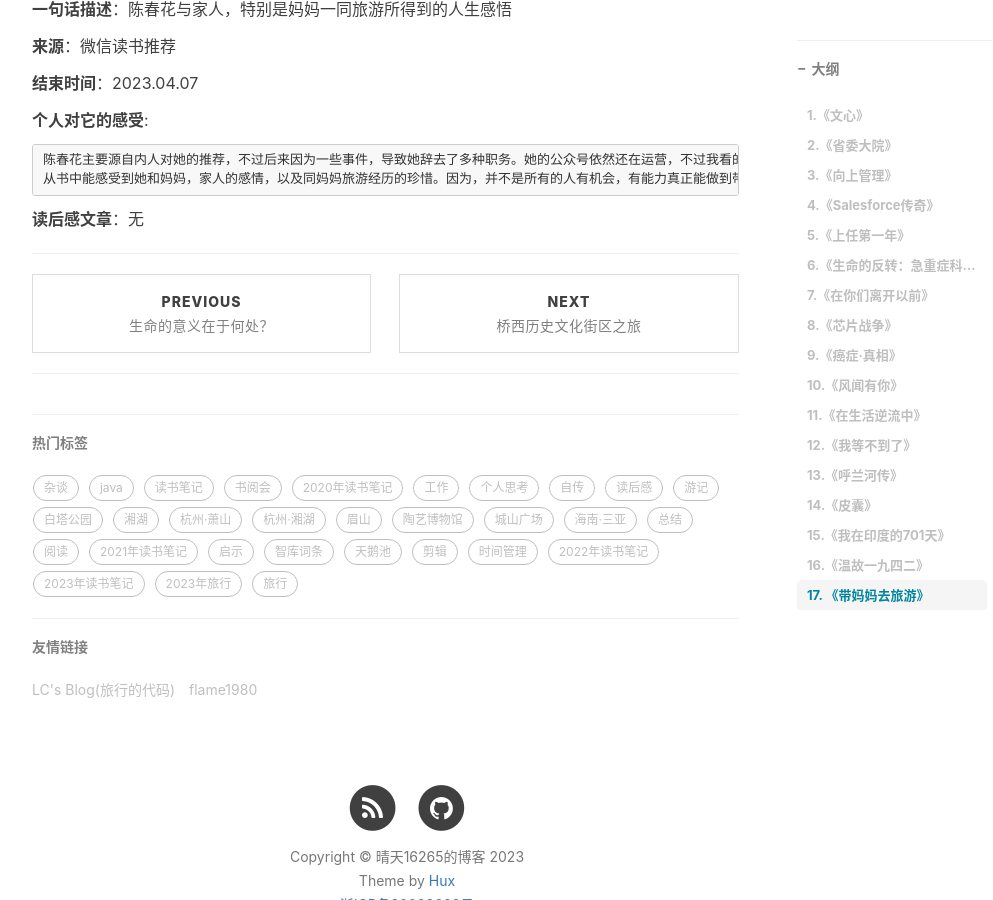
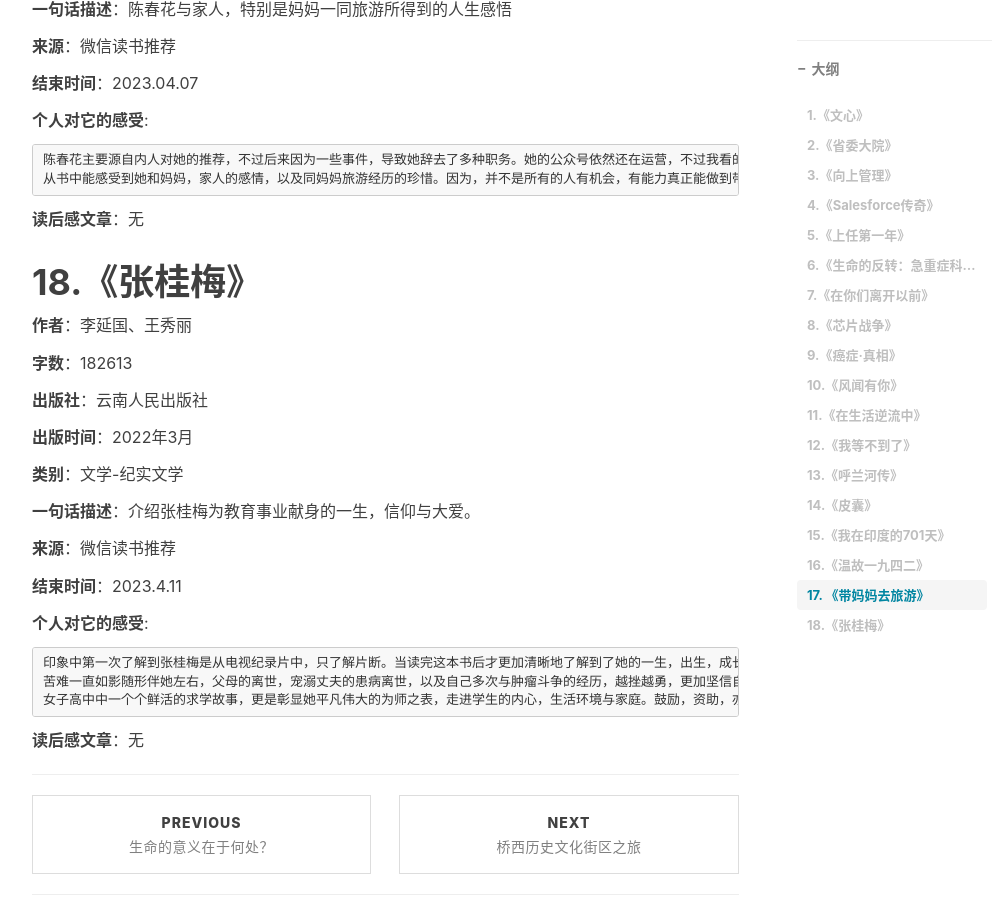
Before and after one commit to qingtian/qingtian.github.com, a Jekyll site: the page built from _posts/2023-02-25-tracking-of-reading-list-in-2023.md, in a window 1280 px wide and 900 px high, scrolled down 9745 px. Shown: the whole window, without its empty margins (233-1226 px from the left). Built offline with Jekyll 4.4.1, drawn with Linux system fonts in a browser that asks for light colours; nearby versions of some CDN libraries; comment, search, counter and statistics services are not loaded.

Commit message:
《张桂梅》

````diff
--- a/_posts/2023-02-25-tracking-of-reading-list-in-2023.md
+++ b/_posts/2023-02-25-tracking-of-reading-list-in-2023.md
@@ -516,3 +516,31 @@ tags:
 ```
 
 **读后感文章**：无
+
+# 18.《张桂梅》
+
+**作者**：李延国、王秀丽
+
+**字数**：182613
+
+**出版社**：云南人民出版社
+
+**出版时间**：2022年3月
+
+**类别**：文学-纪实文学
+
+**一句话描述**：介绍张桂梅为教育事业献身的一生，信仰与大爱。
+
+**来源**：微信读书推荐
+
+**结束时间**：2023.4.11
+
+**个人对它的感受**:
+
+```
+印象中第一次了解到张桂梅是从电视纪录片中，只了解片断。当读完这本书后才更加清晰地了解到了她的一生，出生，成长，家庭，学习，工作以及而后为教育事业奉献的故事。
+苦难一直如影随形伴她左右，父母的离世，宠溺丈夫的患病离世，以及自己多次与肿瘤斗争的经历，越挫越勇，更加坚信自己人生的意义，生命的意义。
+女子高中中一个个鲜活的求学故事，更是彰显她平凡伟大的为师之表，走进学生的内心，生活环境与家庭。鼓励，资助，亦师亦母，这就是最平凡的张桂梅，也是最无私与伟大的张桂梅。
+```
+
+**读后感文章**：无
````
